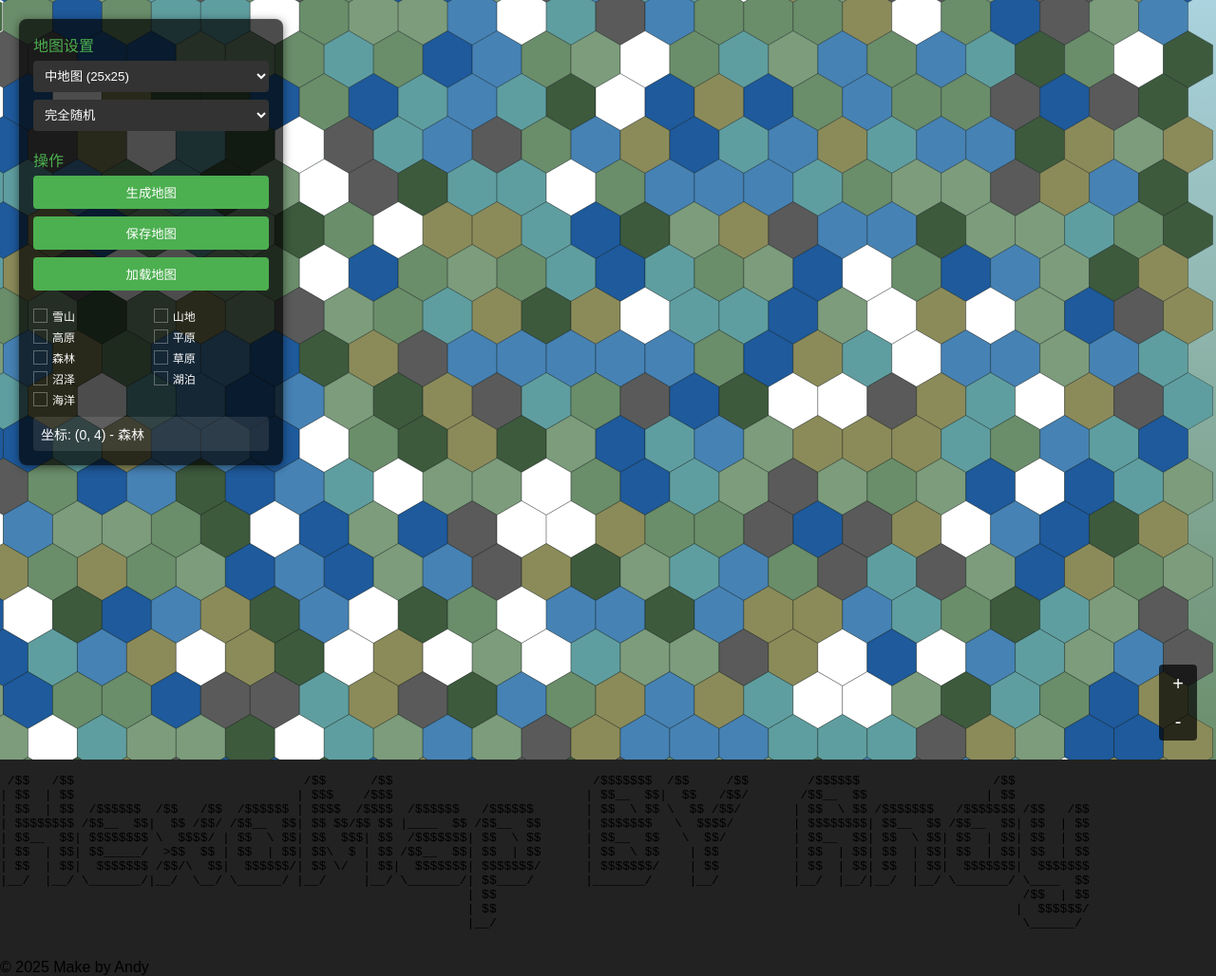
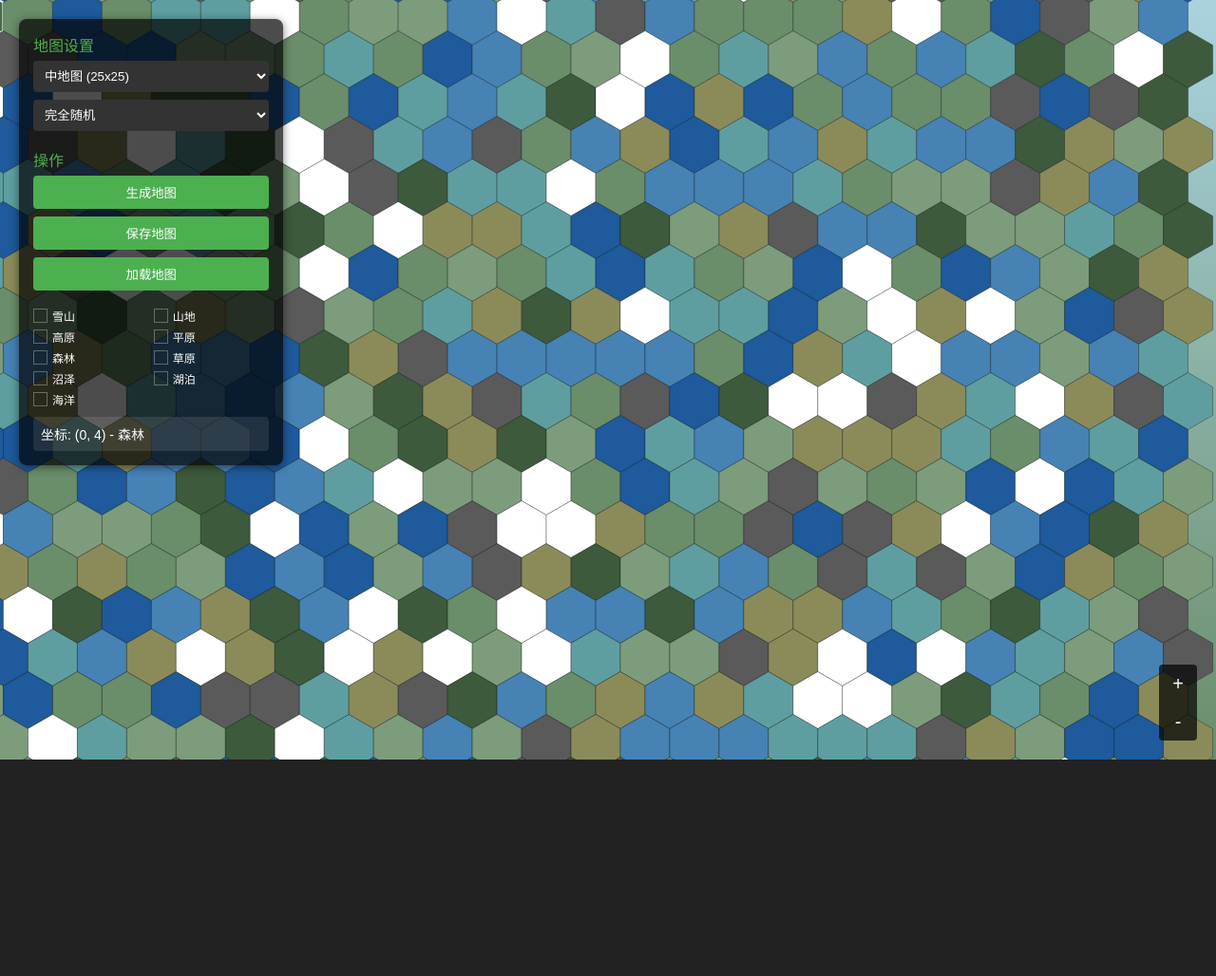
Before and after one commit to Andyccr/Hexmap, a plain HTML site: page index.html in a window 1280 px wide. Shown: the whole page at 95% size. After the commit the page ends 800 px from the top, so only its background shows below. Drawn offline with Linux system fonts and the light colour scheme.

Commit message:
common commit

```diff
--- a/index.html
+++ b/index.html
@@ -718,23 +718,5 @@
         new HexMapGenerator();
     </script>
 
-    <footer>
-    <pre>
-
- /$$   /$$                               /$$      /$$                           /$$$$$$$  /$$     /$$        /$$$$$$                  /$$
-| $$  | $$                              | $$$    /$$$                          | $$__  $$|  $$   /$$/       /$$__  $$                | $$
-| $$  | $$  /$$$$$$  /$$   /$$  /$$$$$$ | $$$$  /$$$$  /$$$$$$   /$$$$$$       | $$  \ $$ \  $$ /$$/       | $$  \ $$ /$$$$$$$   /$$$$$$$ /$$   /$$
-| $$$$$$$$ /$$__  $$|  $$ /$$/ /$$__  $$| $$ $$/$$ $$ |____  $$ /$$__  $$      | $$$$$$$   \  $$$$/        | $$$$$$$$| $$__  $$ /$$__  $$| $$  | $$
-| $$__  $$| $$$$$$$$ \  $$$$/ | $$  \ $$| $$  $$$| $$  /$$$$$$$| $$  \ $$      | $$__  $$   \  $$/         | $$__  $$| $$  \ $$| $$  | $$| $$  | $$
-| $$  | $$| $$_____/  >$$  $$ | $$  | $$| $$\  $ | $$ /$$__  $$| $$  | $$      | $$  \ $$    | $$          | $$  | $$| $$  | $$| $$  | $$| $$  | $$
-| $$  | $$|  $$$$$$$ /$$/\  $$|  $$$$$$/| $$ \/  | $$|  $$$$$$$| $$$$$$$/      | $$$$$$$/    | $$          | $$  | $$| $$  | $$|  $$$$$$$|  $$$$$$$
-|__/  |__/ \_______/|__/  \__/ \______/ |__/     |__/ \_______/| $$____/       |_______/     |__/          |__/  |__/|__/  |__/ \_______/ \____  $$
-                                                               | $$                                                                       /$$  | $$
-                                                               | $$                                                                      |  $$$$$$/
-                                                               |__/                                                                       \______/
-
-    </pre>
-    <p>© 2025 Make by Andy</p>
-  </footer>
 </body>
 </html>
```
